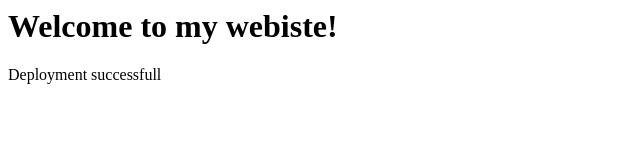
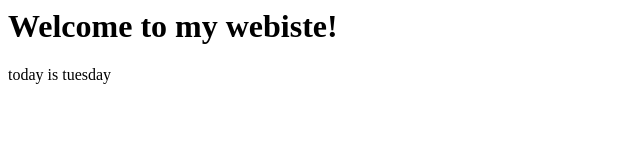
Before and after one commit to nsatwik/friday, a plain HTML site: page index.html in a window 1280 px wide. Shown: the full height of the page, 0-640 px from the left. Drawn offline with Linux system fonts and the light colour scheme.

Commit message:
Update index.html

```diff
--- a/index.html
+++ b/index.html
@@ -1,5 +1,5 @@
 <html>
   <title>Mywebsite.com</title>
   <h1>Welcome to my webiste!</h1>
-  <p1>Deployment successfull</p1>
+  <p1>today is tuesday</p1>
 </html>
```
